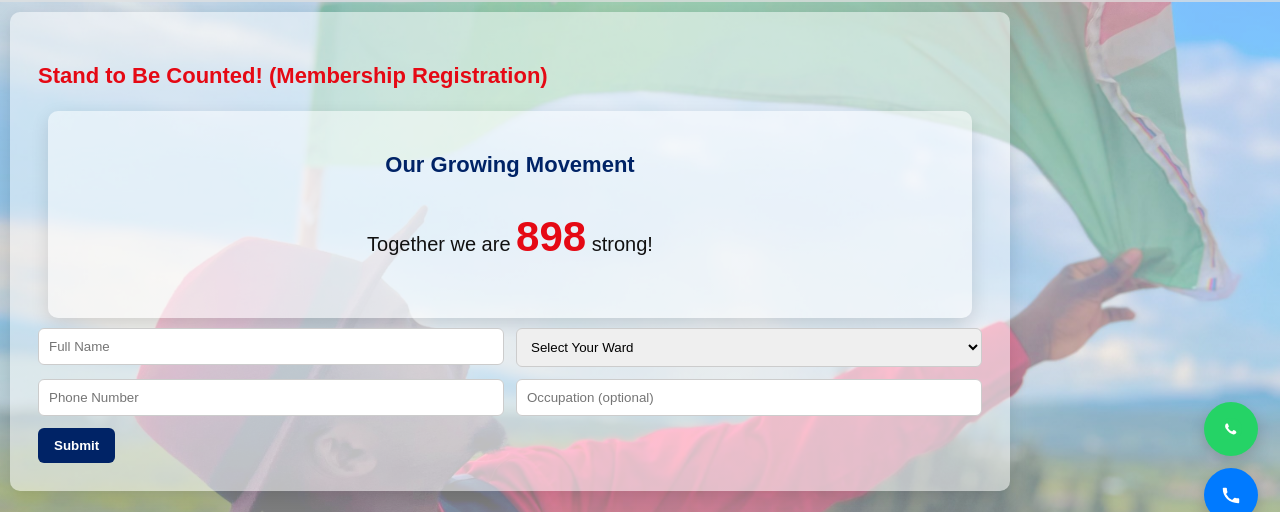
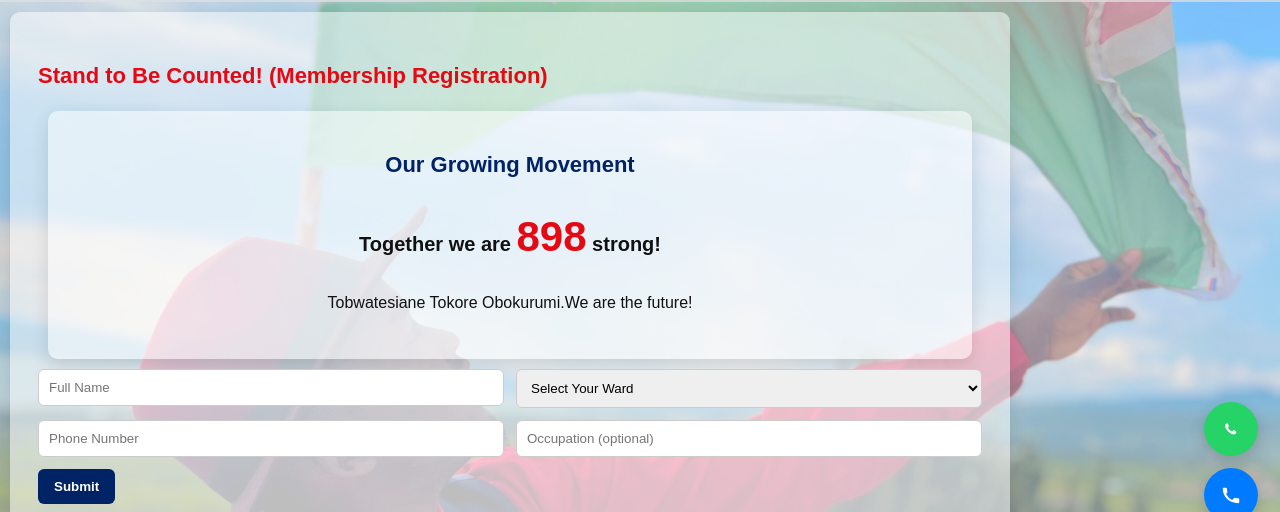
Before and after one commit to synoahkenya/Youth-for-Youth-North-Mugirango-NEW, a plain HTML site: page join.html in a window 1280 px wide. Shown: the part 124-636 px from the top of the page. Drawn offline with Linux system fonts and the light colour scheme.

Commit message:
Update join.html

```diff
--- a/join.html
+++ b/join.html
@@ -31,7 +31,8 @@
     <!-- 🔹 Live Join Counter -->
  <section id="counter-section" class="container" style="text-align:center;">
   <h2>Our Growing Movement</h2>
-  <p class="lead">Together we are <span id="memberCount" class="counter">800</span> strong!</p>
+  <p class="lead"><strong>Together we are <span id="memberCount" class="counter">800</span> strong!</strong></p>
+   <p>Tobwatesiane Tokore Obokurumi.We are the future!</p>
 </section>
 
 <form action="https://formspree.io/f/mwpaekog" method="POST">
```
